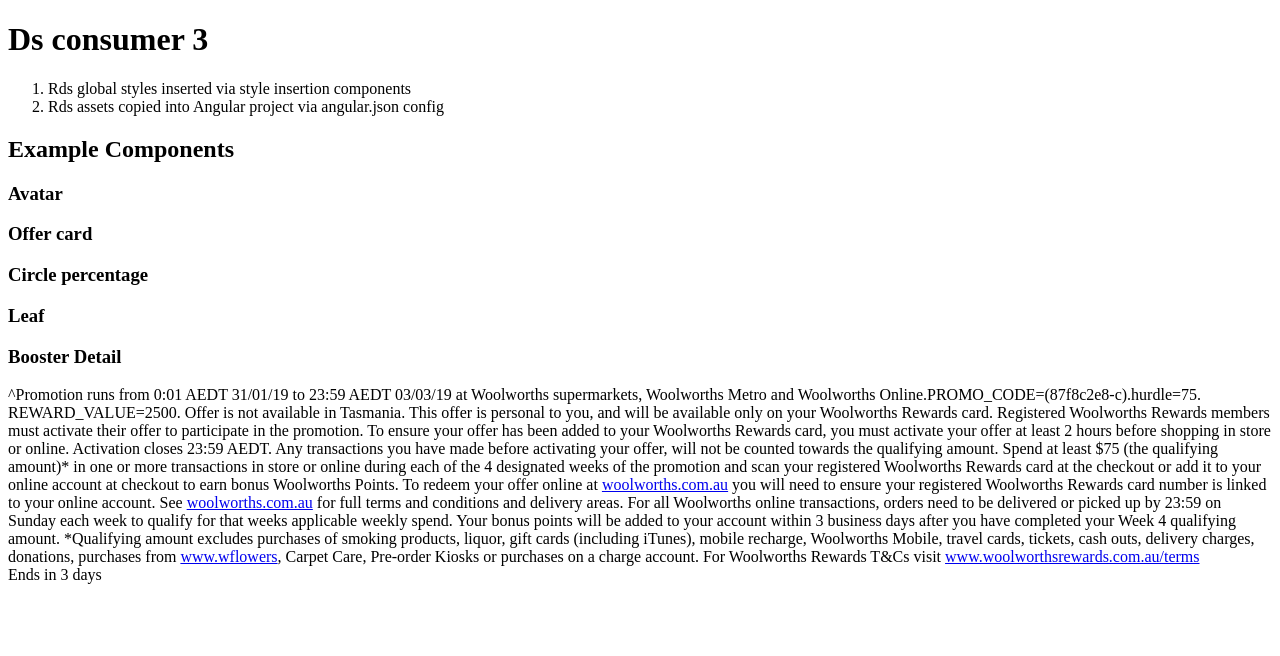
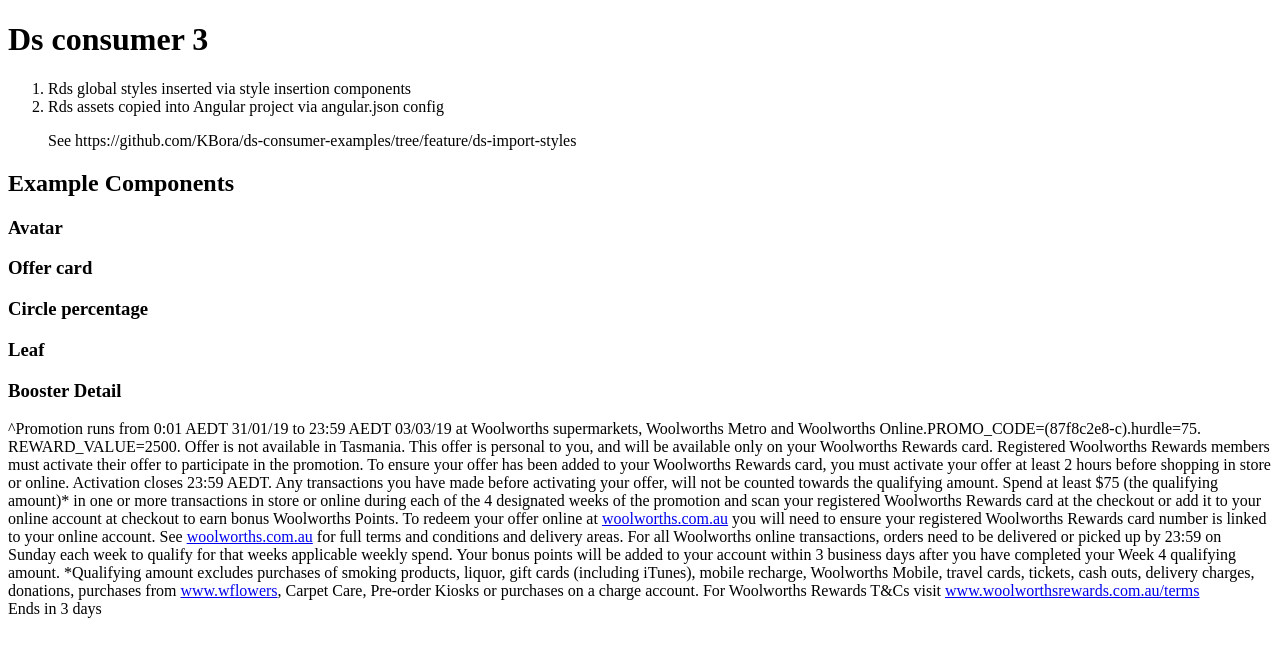
Before and after one commit to KBora/ds-consumer-examples, an Angular app: page / in a window 1280 px wide. Shown: the top 656 px of the page. Built offline with nearby package versions, Linux system fonts and the light colour scheme; what @mothershipvc/rewards-ds would draw is missing.

Commit message:
Update readme and instructions

```diff
--- a/src/app/app.component.html
+++ b/src/app/app.component.html
@@ -3,6 +3,7 @@
   <ol>
   <li>Rds global styles inserted via style insertion components</li>
   <li>Rds assets copied into Angular project via angular.json config</li>
+  <p>See https://github.com/KBora/ds-consumer-examples/tree/feature/ds-import-styles</p>
 </ol>
   <rds-style-import global></rds-style-import>
   <h2>Example Components</h2>
```
Also changed, not shown: 1 other file (tests, documents, lock files or other folders).
